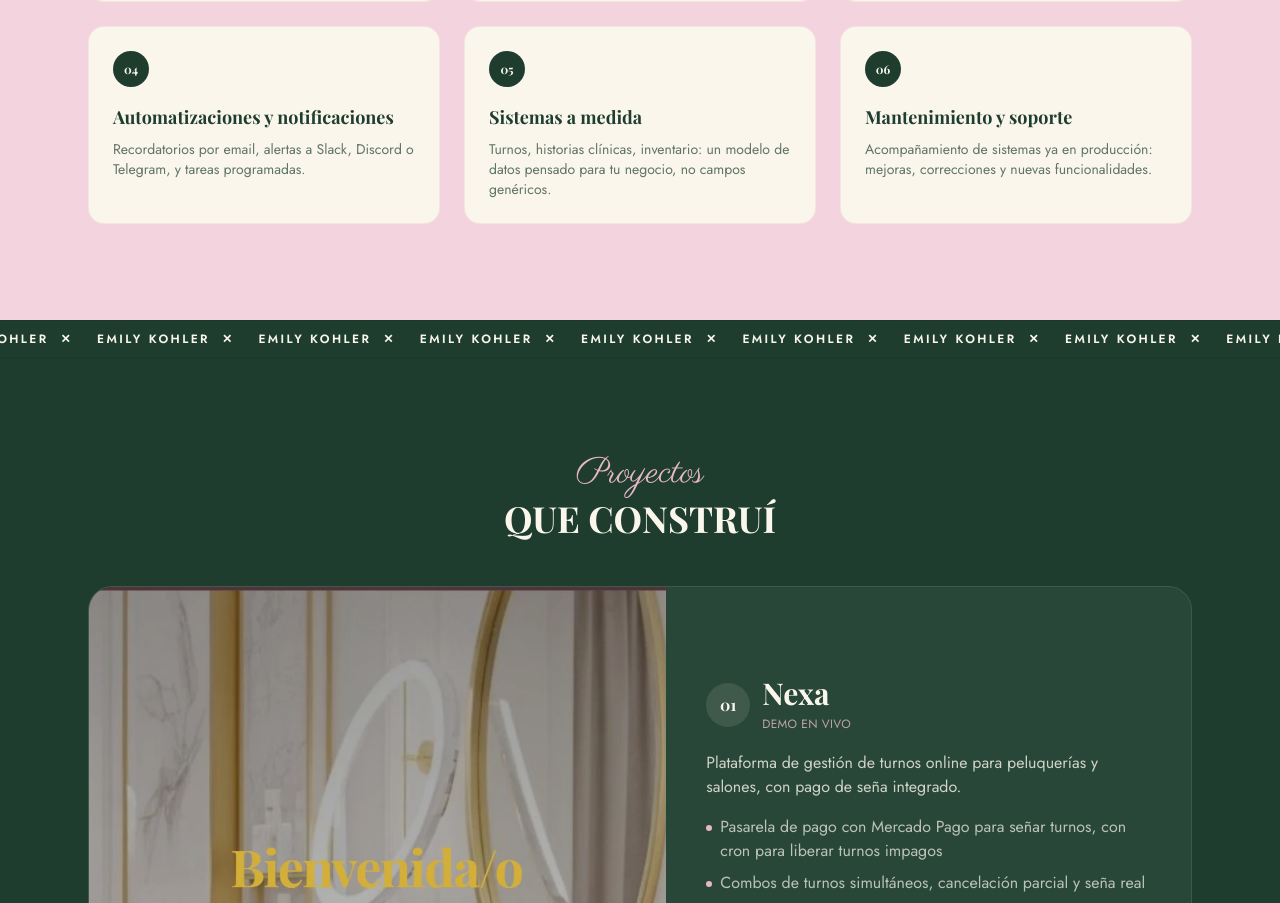
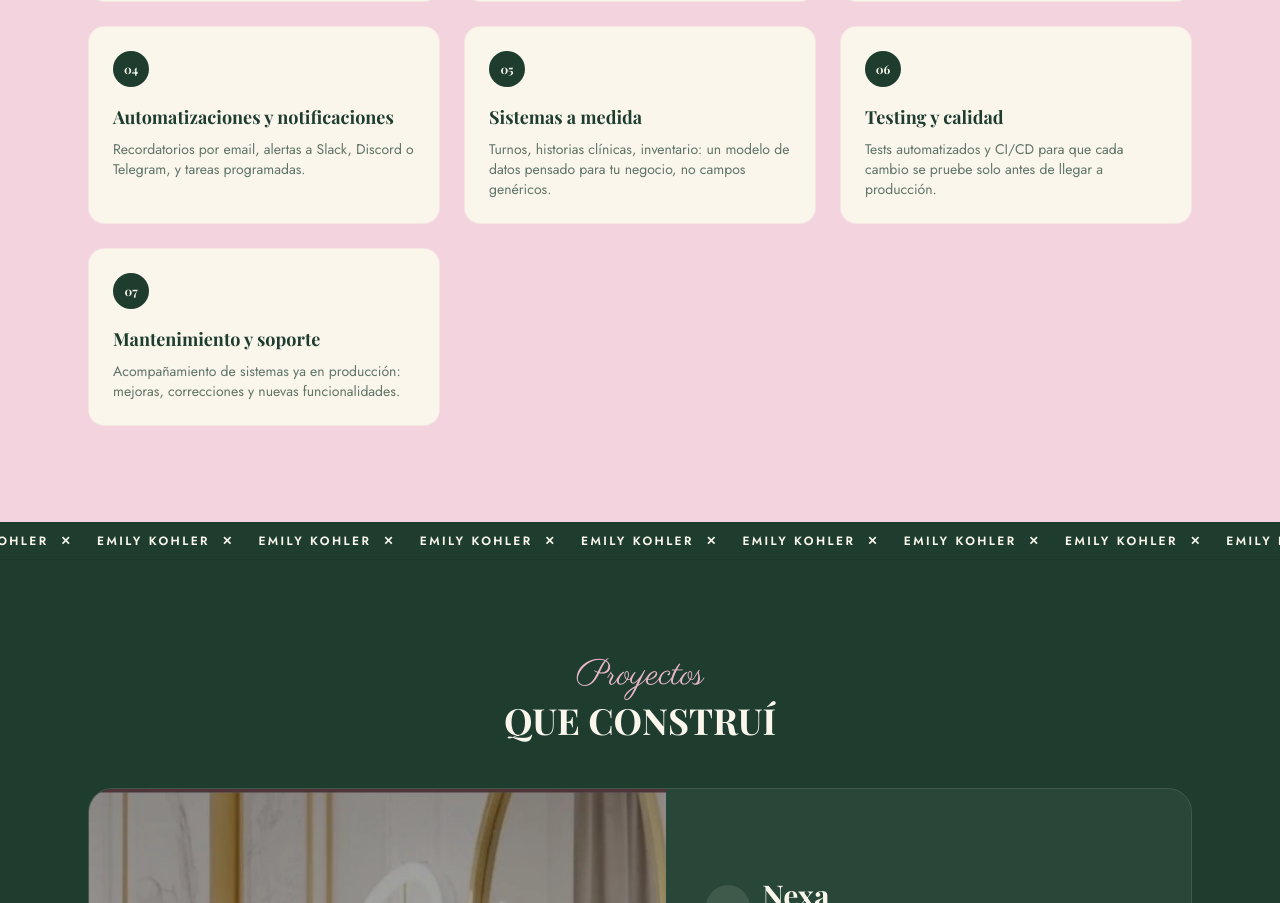
Before and after one commit to emilykohler12/portfolio, a Next.js app: page / in a window 1280 px wide. Shown: the part 1746-2649 px from the top of the page. Built offline with nearby package versions, Linux system fonts and the light colour scheme; a web font is replaced by a local one.

Commit message:
Freddymotos en vivo y sumar Testing y calidad a Servicios
- freddymotos: saca el estado "en desarrollo" y agrega el link de
  demo en Render.
- Servicios: suma "Testing y calidad" (tests automatizados y CI/CD),
  ya demostrado en Clinix y Syntri.

```diff
--- a/src/data/content.ts
+++ b/src/data/content.ts
@@ -98,6 +98,11 @@ export const services: Service[] = [
     title: "Sistemas a medida",
     description:
       "Turnos, historias clínicas, inventario: un modelo de datos pensado para tu negocio, no campos genéricos.",
+  },
+  {
+    title: "Testing y calidad",
+    description:
+      "Tests automatizados y CI/CD para que cada cambio se pruebe solo antes de llegar a producción.",
   },
   {
     title: "Mantenimiento y soporte",
@@ -260,8 +265,8 @@ export const projects: Project[] = [
       "Gastos e ingresos organizados por categoría, y notificaciones de stock bajo, pagos y reembolsos pendientes",
     ],
     stack: ["Laravel", "PHP", "Blade", "Tailwind CSS", "Vite", "Mercado Pago API", "Mailjet", "MySQL"],
-    status: "Proyecto en desarrollo",
-    // TODO: agregar el link de demo cuando esté subido.
+    status: "Demo en vivo",
+    link: "https://freddymotos.onrender.com/",
     repo: "https://github.com/emilykohler12/freddymotos-web",
     image: "/projects/freddymotos.webp",
   },
```
